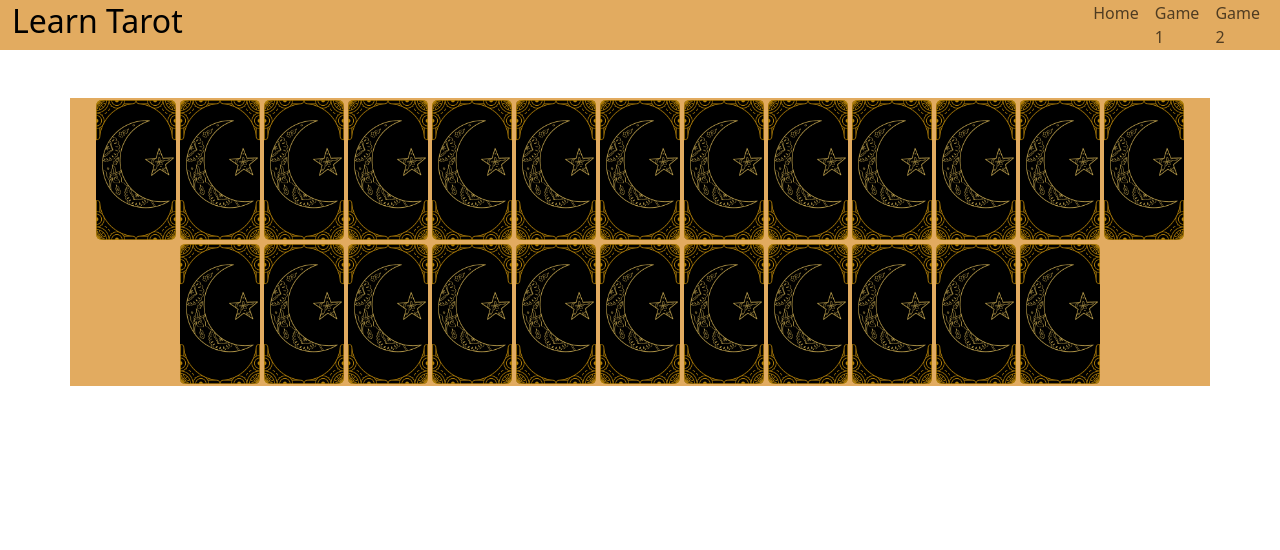
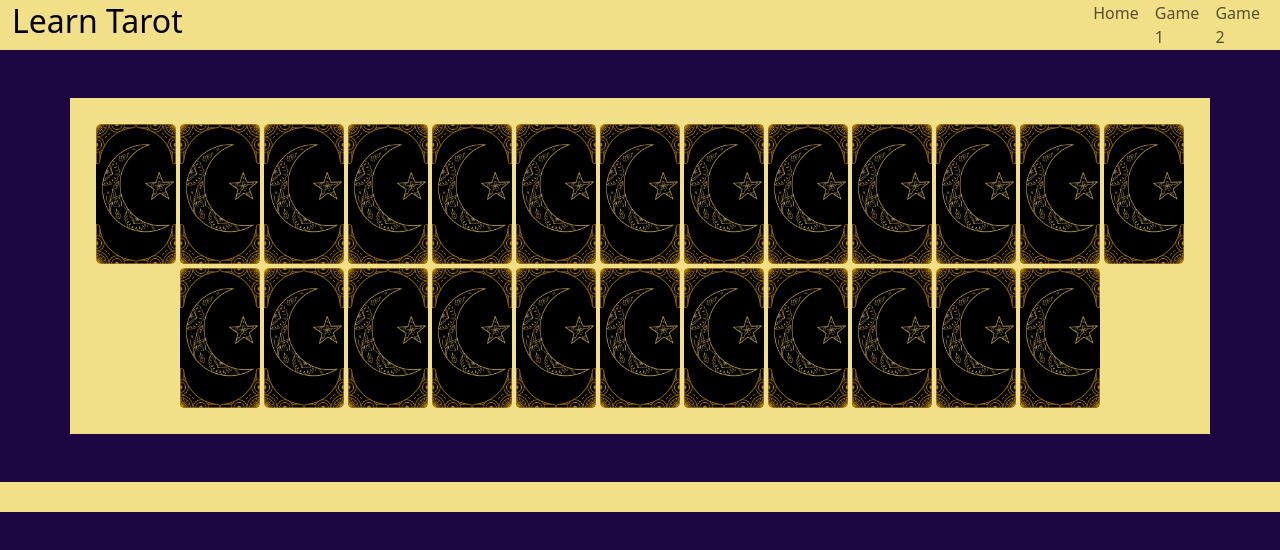
Before and after one commit to mmnowak/milestone2, a website: page gamepage.html in a window 1280 px wide. Drawn offline with nearby package versions, Linux system fonts and the light colour scheme.

Commit message:
added a footer

```diff
--- a/assets/css/style.css
+++ b/assets/css/style.css
@@ -1,16 +1,15 @@
-* {
-    padding: 0;
-    margin: 0;
-    box-sizing: border-box;
-  }
+body {
+    background-color: #1D0742;
+    height: auto;
+}
 
 nav {
-    background-color: #E2AB60;
+    background-color: #F2E088;
     height: 50px;
 }
 
 .memory-game {
-    background-color: #E2AB60;
+    background-color: #F2E088;
 }
 
 .tarot-card {
@@ -18,6 +17,8 @@ nav {
     margin: 2px;
     width: 80px;
     height: 140px;
+    transform: scale(1);
+    transform-style: preserve-3d;
 }
 
 .front-card,
@@ -26,13 +27,21 @@ nav {
     height: 140px;
     position: absolute;
     border-radius: 5px;
-    background-color: #E2AB60;
-    transform: scale(1);
+    backface-visibility: hidden;
 }
 
-/* Transformation on click - will be changed to a js function later */
+footer {
+    height: 30px;
+    background-color: #F2E088;
+}
 
-.tarot-card:active {
-    transform: scale(0.97);
-    transition: transform .2s;
+@media only screen and (min-width: 1199) {
+    footer {
+        position: sticky !important;
+        margin-bottom: 0 !important;
+    }
+}
+
+.tarot-card.flip {
+    transform: rotateY(180deg);
   }
--- a/gamepage.html
+++ b/gamepage.html
@@ -4,10 +4,10 @@
     <meta charset="UTF-8">
     <meta name="viewport" content="width=device-width, initial-scale=1.0">
     <title>Tarot Memory Game</title>
-    <link href="assets/css/style.css" rel="stylesheet" type="text/css">
     <link href="https://cdn.jsdelivr.net/npm/bootstrap@5.3.1/dist/css/bootstrap.min.css" rel="stylesheet" integrity="sha384-4bw+/aepP/YC94hEpVNVgiZdgIC5+VKNBQNGCHeKRQN+PtmoHDEXuppvnDJzQIu9" crossorigin="anonymous">
     <link rel="stylesheet" href="https://cdnjs.cloudflare.com/ajax/libs/font-awesome/6.4.0/css/all.min.css" integrity="sha512-iecdLmaskl7CVkqkXNQ/ZH/XLlvWZOJyj7Yy7tcenmpD1ypASozpmT/E0iPtmFIB46ZmdtAc9eNBvH0H/ZpiBw==" crossorigin="anonymous" referrerpolicy="no-referrer">
     <script src="https://cdnjs.cloudflare.com/ajax/libs/bootstrap/5.3.1/js/bootstrap.min.js" integrity="sha512-fHY2UiQlipUq0dEabSM4s+phmn+bcxSYzXP4vAXItBvBHU7zAM/mkhCZjtBEIJexhOMzZbgFlPLuErlJF2b+0g==" crossorigin="anonymous" referrerpolicy="no-referrer"></script>
+    <link href="assets/css/style.css" rel="stylesheet" type="text/css">
 </head>
 <body>
 
@@ -30,7 +30,8 @@
 </nav>
 
     <!-- Memory card game created following a tutorial - see more in the README file -->
-<div class="container memory-game mx-auto mt-5 d-flex flex-wrap justify-content-center">
+<div class="game">
+<div class="container memory-game mx-auto mt-5 p-4 d-flex flex-wrap justify-content-center">
     <!-- Pair One -->
     <div class="tarot-card" data-pair="fool">
         <img class="front-card" src="assets/images/tarotcards/fool.jpg" alt="The Fool">
@@ -162,7 +163,9 @@
     <img class="front-card" src="assets/images/tarotcards/meaningstrenght.png" alt="Courage, Influence">
     <img class="back-card" src="assets/images/tarotcards/backcard.png" alt="Tarot Card">
 </div>
-</div>
+</div></div>
+
+<footer class="mb-0 mt-5 w-100"></footer>
 
 <script src="scripts/game.js"></script>
 </body>
```
